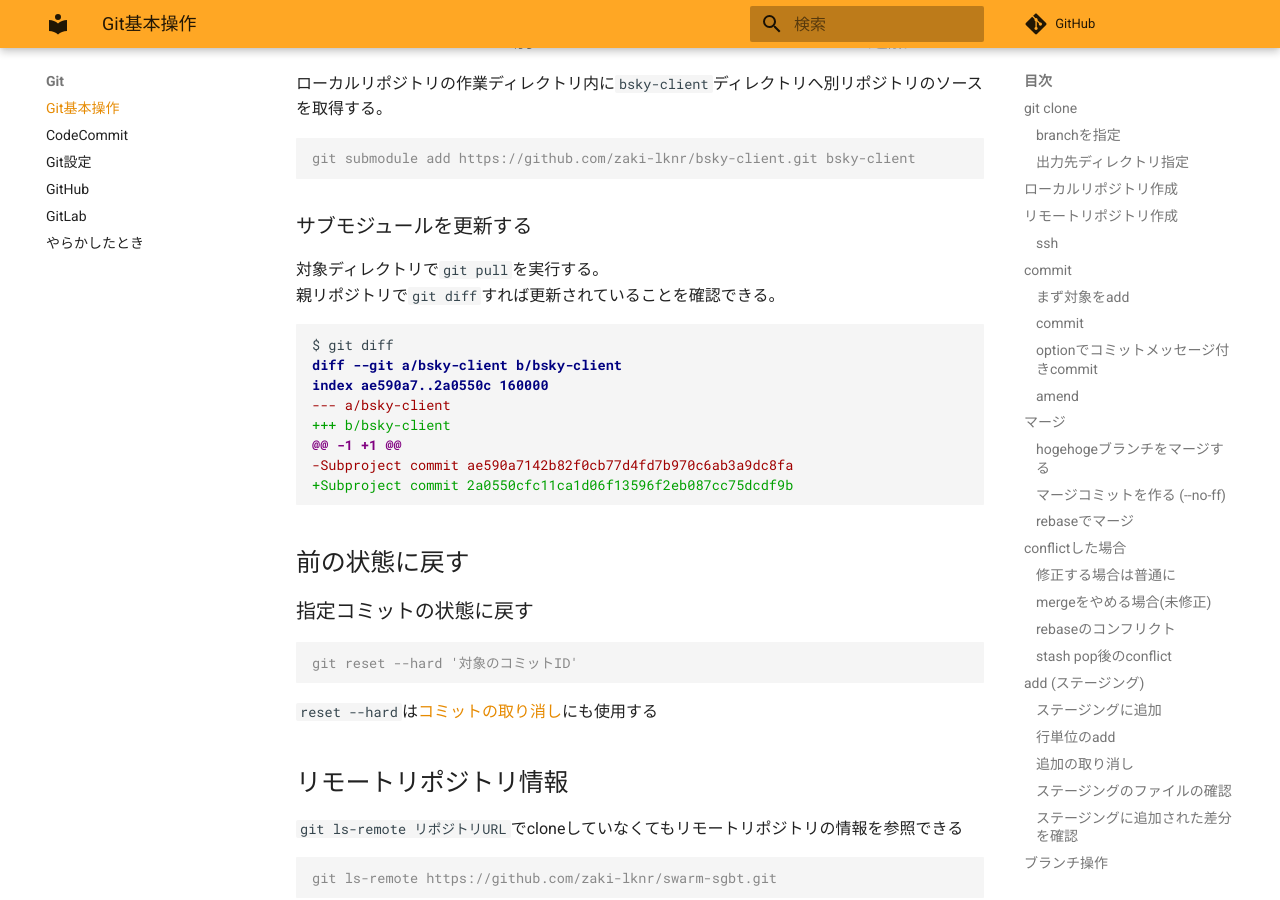
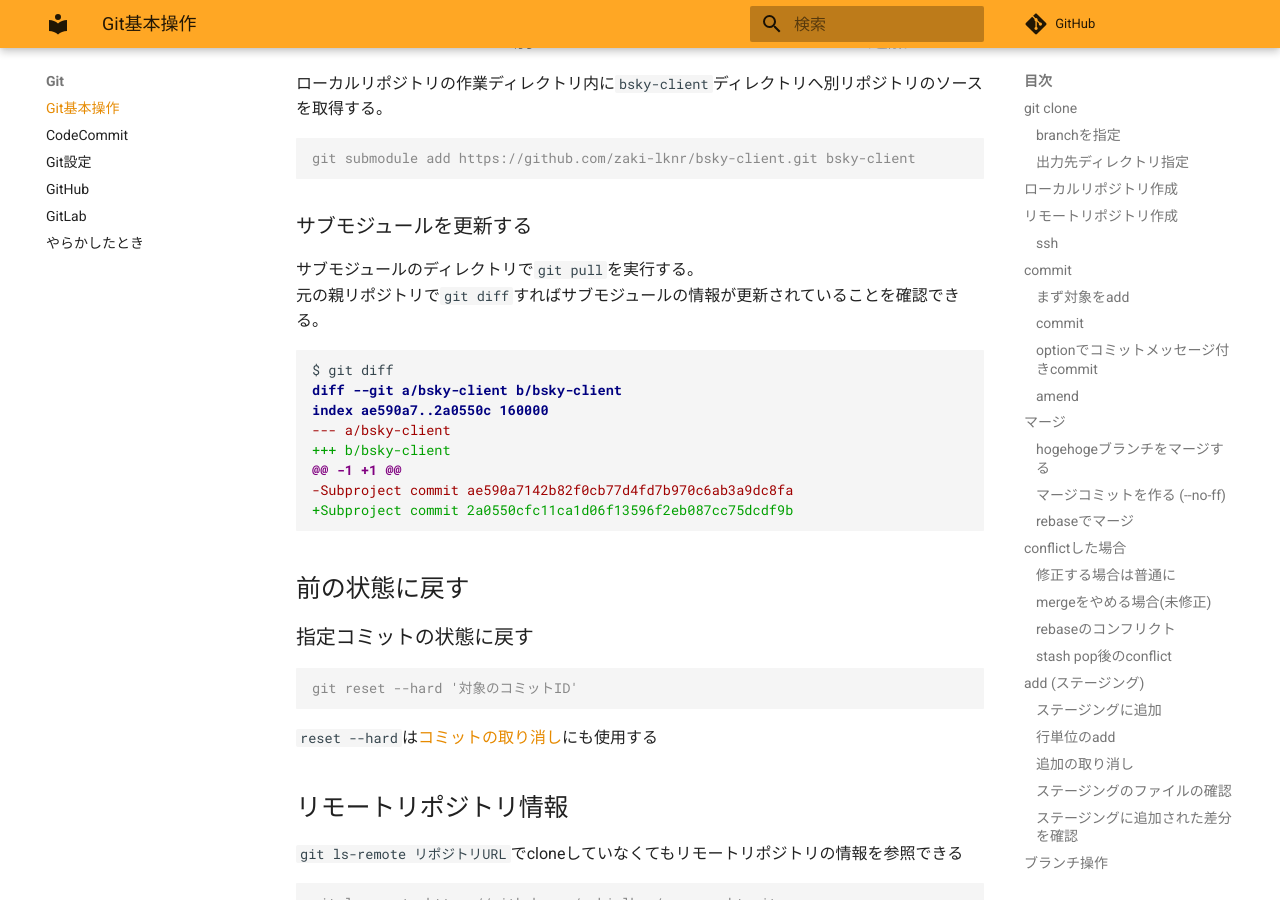
Before and after one commit to zaki-lknr/docs, an MkDocs documentation site: the page built from docs/Git/index.md, in a window 1280 px wide and 900 px high, scrolled down 15543 px. Built offline with MkDocs 1.6.1 and Material for MkDocs 9.7.7, drawn with Linux system fonts in a browser that asks for light colours; comment, search, counter and statistics services are not loaded.

Commit message:
add: git: submoduleの更新の説明補足

````diff
--- a/docs/Git/index.md
+++ b/docs/Git/index.md
@@ -761,8 +761,8 @@ git submodule add https://github.com/zaki-lknr/bsky-client.git bsky-client
 
 ### サブモジュールを更新する
 
-対象ディレクトリで`git pull`を実行する。
-親リポジトリで`git diff`すれば更新されていることを確認できる。
+サブモジュールのディレクトリで`git pull`を実行する。
+元の親リポジトリで`git diff`すればサブモジュールの情報が更新されていることを確認できる。
 
 ```diff
 $ git diff
````
